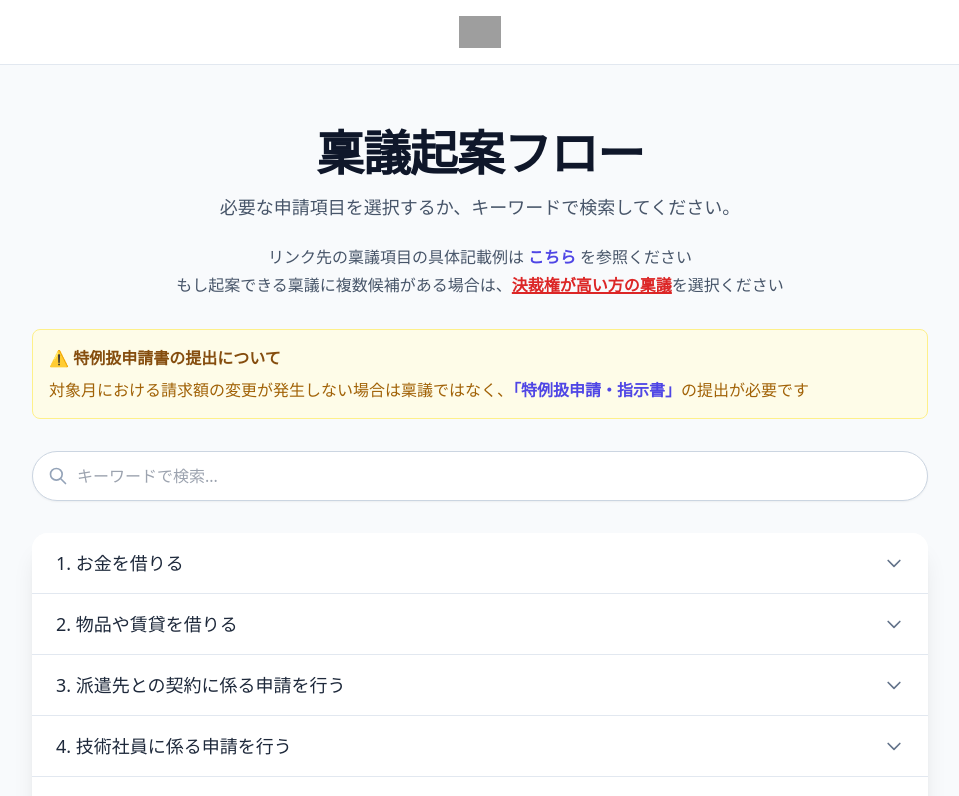
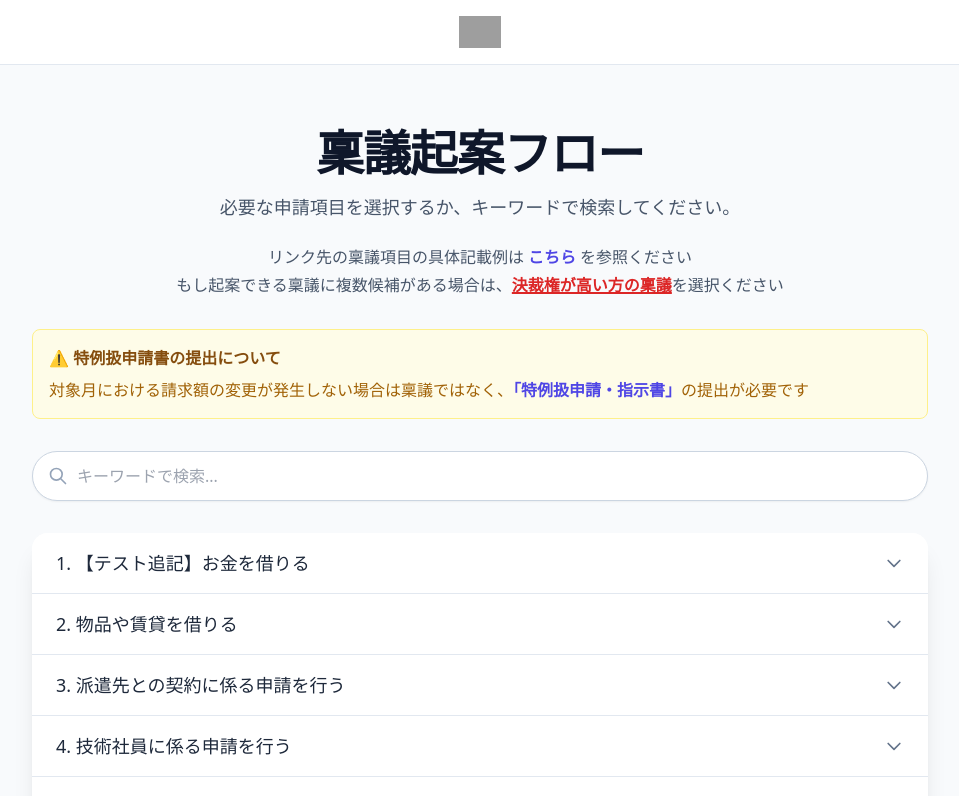
Before and after one commit to ykkapp/WC_ProposalRingi, a React (Vite) app: page / in a window 1280 px wide. Shown: the top 796 px of the page, without its empty margins (160-1119 px from the left). Built offline with nearby package versions, Linux system fonts and the light colour scheme; grey boxes are pictures that could not be loaded.

Commit message:
テスト検証明

```diff
--- a/src/constants.ts
+++ b/src/constants.ts
@@ -2,7 +2,7 @@ import type { FaqItem } from "./types";
 
 export const FAQ_DATA: FaqItem[] = [
   {
-      title: "1. お金を借りる",
+      title: "1. 【テスト追記】お金を借りる",
       children: [
         {
           title: '1.1 給与額"以下"の額を借りる',
```
